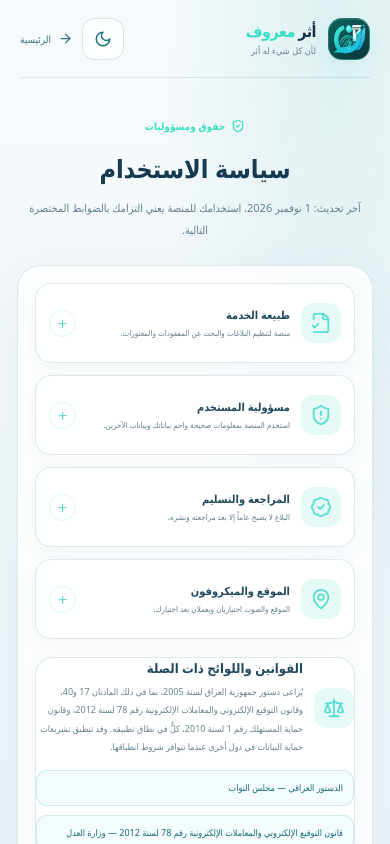
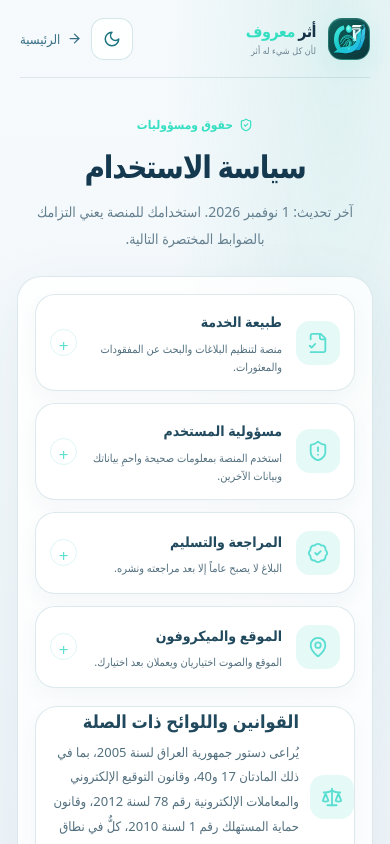
Before and after one commit to ahmedfouaadqi-glitch/atharmaaroof, a Next.js app: page /terms in a window 390 px wide. Shown: the top 844 px of the page. Built offline with nearby package versions, Linux system fonts and the light colour scheme.

Commit message:
Refine typography and interactive cards across initiative pages

```diff
--- a/app/globals.css
+++ b/app/globals.css
@@ -1892,3 +1892,75 @@ html[data-theme="light"] .leaflet-popup-tip { background: #fff; }
 @media (max-width: 520px) {
   .iraq-map-issue { top: auto; left: 8px; bottom: 8px; min-height: 26px; font-size: 7px; }
 }
+
+
+/* Refinement pass: readable typography, consistent cards and responsive information pages. */
+.info-page { font-size: 15px; }
+.info-heading h1 { font-size: clamp(30px, 4vw, 46px); letter-spacing: -.04em; line-height: 1.2; }
+.info-heading p { max-width: 760px; font-size: 15px; line-height: 1.9; }
+.info-heading .info-kicker, .info-heading > span { font-size: 12px; }
+.info-document { font-size: 14px; line-height: 1.9; }
+.info-document h2 { font-size: 19px; }
+.info-document p, .info-document li { font-size: 14px; line-height: 1.95; }
+.policy-card { border-radius: 20px; transition: transform .2s ease, border-color .2s ease, box-shadow .2s ease; }
+.policy-card:hover, .info-feature-card:hover, .about-step-card:hover { transform: translateY(-2px); border-color: rgba(54,223,194,.35); }
+.policy-card summary { min-height: 88px; padding: 18px; gap: 14px; }
+.policy-card-icon { flex-basis: 44px; width: 44px; height: 44px; border-radius: 14px; }
+.policy-card-title b { font-size: 15px; }
+.policy-card-title small { font-size: 12px; line-height: 1.65; }
+.policy-card ul { padding: 0 28px 20px 22px; }
+.policy-card li { font-size: 14px; line-height: 1.95; padding: 4px 0; }
+.legal-card { border-radius: 22px; padding: 24px; }
+.legal-card-heading h2, .info-section-title > span { font-size: 18px; }
+.legal-card-heading p, .legal-card > p { font-size: 13px; line-height: 1.9; }
+.legal-source-links a { font-size: 13px; min-height: 52px; }
+.faq-groups { gap: 30px; }
+.faq-item { border-radius: 17px; }
+.faq-item summary { padding: 18px 20px; font-size: 15px; line-height: 1.6; }
+.faq-item p { padding: 0 20px 20px; font-size: 14px; line-height: 1.95; }
+.info-feature-card { padding: 24px; border-radius: 22px; }
+.info-feature-card h2, .about-step-card h2 { font-size: 17px; }
+.info-feature-card p, .about-step-card p { font-size: 14px; line-height: 1.9; }
+.about-intro-card { padding: 28px; border-radius: 24px; }
+.about-intro-card h2 { font-size: clamp(20px, 2.5vw, 28px); }
+.about-intro-card p, .about-boundary-card p { font-size: 14px; line-height: 1.95; }
+.about-step-card { padding: 22px; border-radius: 20px; }
+.info-next-links a, .about-cta { min-height: 48px; font-size: 14px; border-radius: 14px; }
+.info-footer { font-size: 12px; }
+.info-topbar { min-height: 78px; }
+.info-back { font-size: 13px; }
+
+.iraq-map-shell { border-radius: 24px; overflow: hidden; }
+.iraq-map-top-label { border-radius: 14px; padding: 11px 14px; }
+.iraq-map-top-label span { font-size: 13px; }
+.iraq-map-top-label small { font-size: 10px; }
+.athar-map-controls button { width: 38px; height: 38px; border-radius: 12px; }
+.athar-map-city-tooltip { font-size: 12px !important; padding: 5px 9px !important; border-radius: 10px !important; }
+.athar-map-popup strong { font-size: 15px; }
+.athar-map-popup small { font-size: 12px; }
+.iraq-map-issue { font-size: 10px; min-height: 34px; }
+
+html[data-theme="light"] .policy-card-title b,
+html[data-theme="light"] .info-feature-card h2,
+html[data-theme="light"] .about-step-card h2,
+html[data-theme="light"] .legal-card-heading h2,
+html[data-theme="light"] .faq-item summary { color: #21495d; }
+html[data-theme="light"] .policy-card-title small,
+html[data-theme="light"] .policy-card li,
+html[data-theme="light"] .info-feature-card p,
+html[data-theme="light"] .about-step-card p,
+html[data-theme="light"] .legal-card p,
+html[data-theme="light"] .faq-item p { color: #526f7e; }
+
+@media (max-width: 700px) {
+  .info-page { font-size: 14px; }
+  .info-heading h1 { font-size: clamp(27px, 8vw, 36px); }
+  .info-heading p { font-size: 14px; }
+  .policy-card summary { min-height: 80px; padding: 14px; }
+  .policy-card-title b { font-size: 14px; }
+  .policy-card-title small { font-size: 11px; }
+  .policy-card li, .info-feature-card p, .about-step-card p, .faq-item p { font-size: 13px; }
+  .faq-item summary { font-size: 14px; }
+  .info-feature-card { padding: 17px; }
+  .legal-card { padding: 17px; }
+}
```
